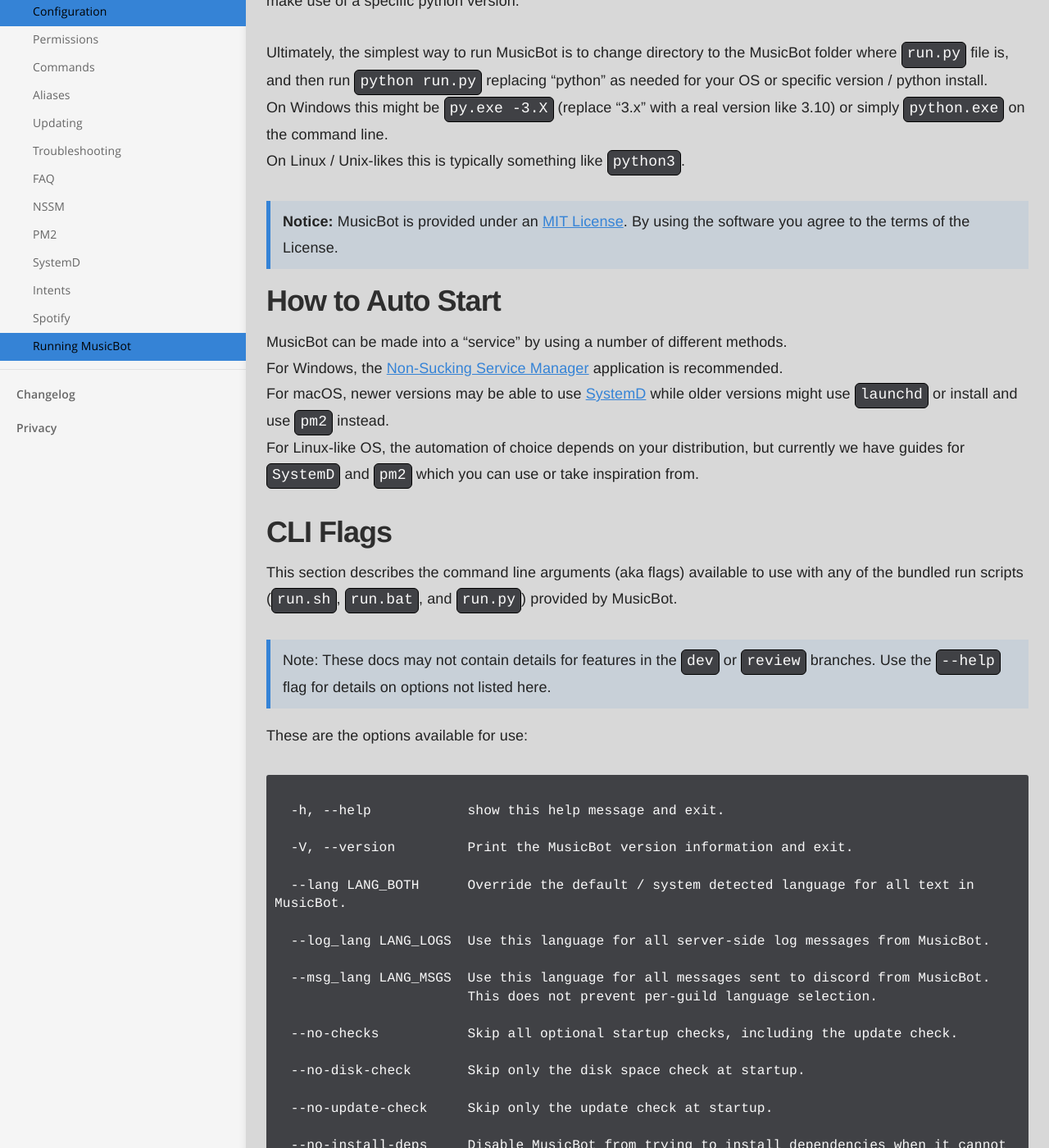
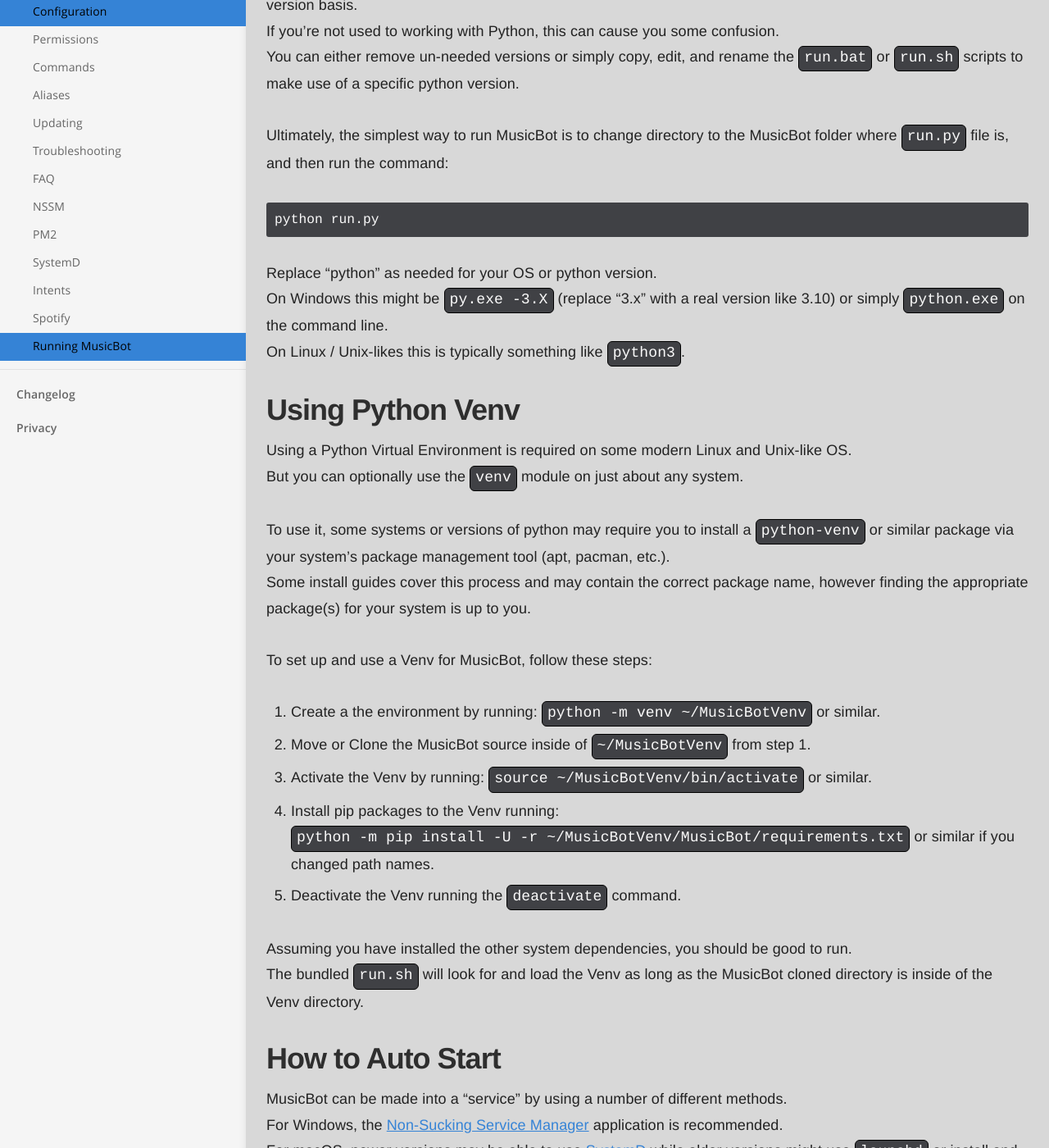
Before and after one commit to Just-Some-Bots/MusicBot, a Jekyll site: the page built from _docs/using/running.md, in a window 1280 px wide and 1400 px high, scrolled down 672 px. Shown: the whole window at 82% size. Built offline with Jekyll 4.4.1, drawn with Linux system fonts in a browser that asks for light colours; some of the changed text lies outside the part shown.

Commit message:
Describe using Venv and add anchors to sub-sections.

````diff
--- a/_docs/using/running.md
+++ b/_docs/using/running.md
@@ -3,6 +3,8 @@ title: Running MusicBot
 category: Using the bot
 order: 13
 ---
+
+> **Notice:** MusicBot is provided under an [MIT License](https://github.com/Just-Some-Bots/MusicBot/blob/master/LICENSE). By using the software you agree to the terms of the License.
 
 ## How to Run
 
@@ -25,15 +27,39 @@ You can either remove un-needed versions or simply copy, edit, and rename
 the `run.bat` or `run.sh` scripts to make use of a specific python version.
 
 Ultimately, the simplest way to run MusicBot is to change directory to the MusicBot
-folder where `run.py` file is, and then run `python run.py` replacing "python" as needed
-for your OS or specific version / python install.
+folder where `run.py` file is, and then run the command:
+```bash
+python run.py
+```
+Replace "python" as needed for your OS or python version.
 On Windows this might be `py.exe -3.X` (replace "3.x" with a real version like 3.10)
 or simply `python.exe` on the command line.
 On Linux / Unix-likes this is typically something like `python3`.
 
-> **Notice:** MusicBot is provided under an [MIT License](https://github.com/Just-Some-Bots/MusicBot/blob/master/LICENSE). By using the software you agree to the terms of the License.
+## Using Python Venv <a name="venv"></a>
 
-## How to Auto Start
+Using a Python Virtual Environment is required on some modern Linux and Unix-like OS.
+But you can optionally use the `venv` module on just about any system.
+
+To use it, some systems or versions of python may require you to install a `python-venv`
+or similar package via your system's package management tool (apt, pacman, etc.).
+Some install guides cover this process and may contain the correct package name,
+however finding the appropriate package(s) for your system is up to you.
+
+To set up and use a Venv for MusicBot, follow these steps:
+
+1. Create a the environment by running:  `python -m venv ~/MusicBotVenv` or similar.
+2. Move or Clone the MusicBot source inside of `~/MusicBotVenv` from step 1.
+3. Activate the Venv by running: `source ~/MusicBotVenv/bin/activate` or similar.
+4. Install pip packages to the Venv running: `python -m pip install -U -r ~/MusicBotVenv/MusicBot/requirements.txt` or similar if you changed path names.
+5. Deactivate the Venv running the `deactivate` command.
+
+Assuming you have installed the other system dependencies, you should be good to run.
+The bundled `run.sh` will look for and load the Venv as long as the MusicBot cloned
+directory is inside of the Venv directory.
+
+
+## How to Auto Start <a name="auto"></a>
 
 MusicBot can be made into a "service" by using a number of different methods.
 For Windows, the [Non-Sucking Service Manager]({{ site.baseurl }}/using/nssm/) application is recommended.
````
